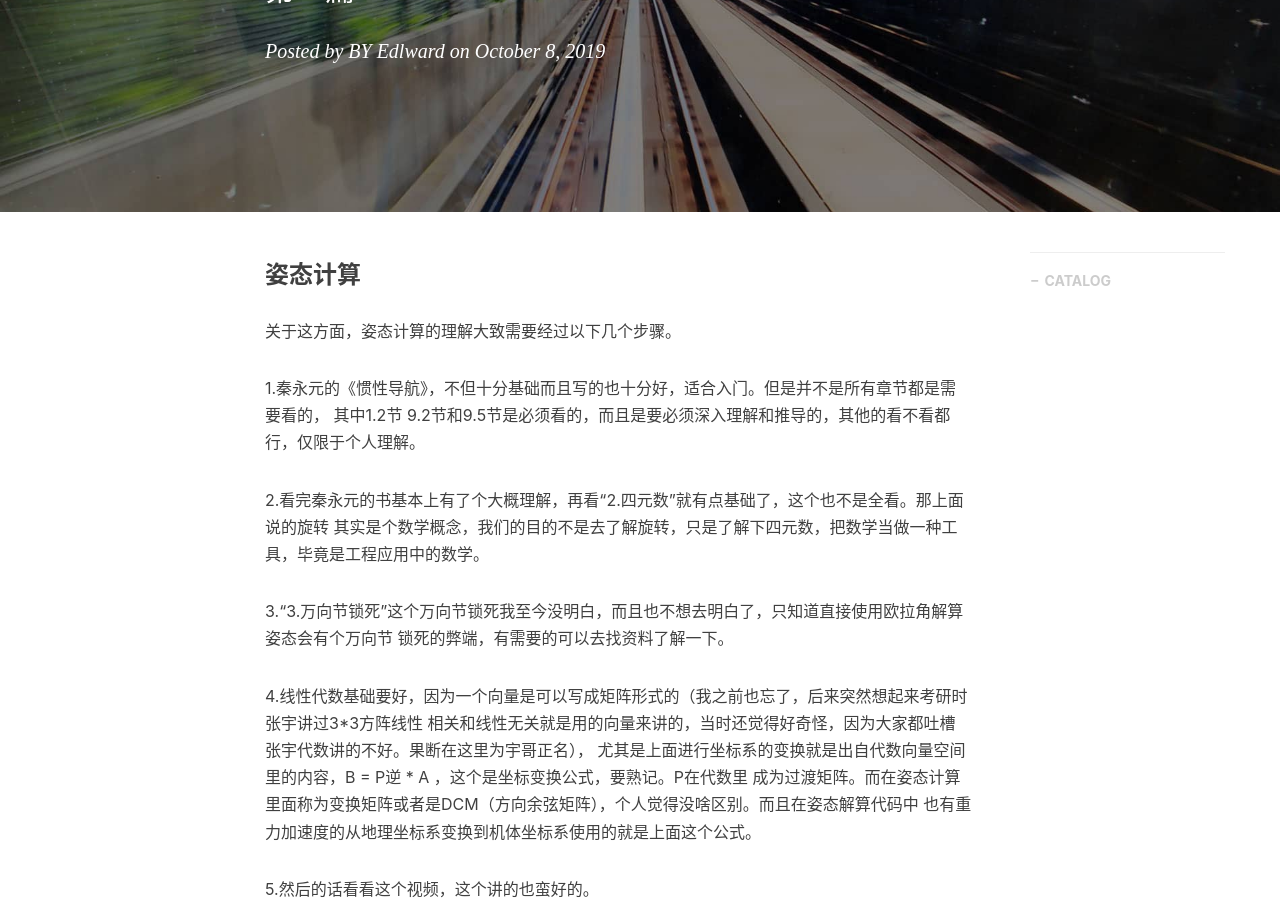
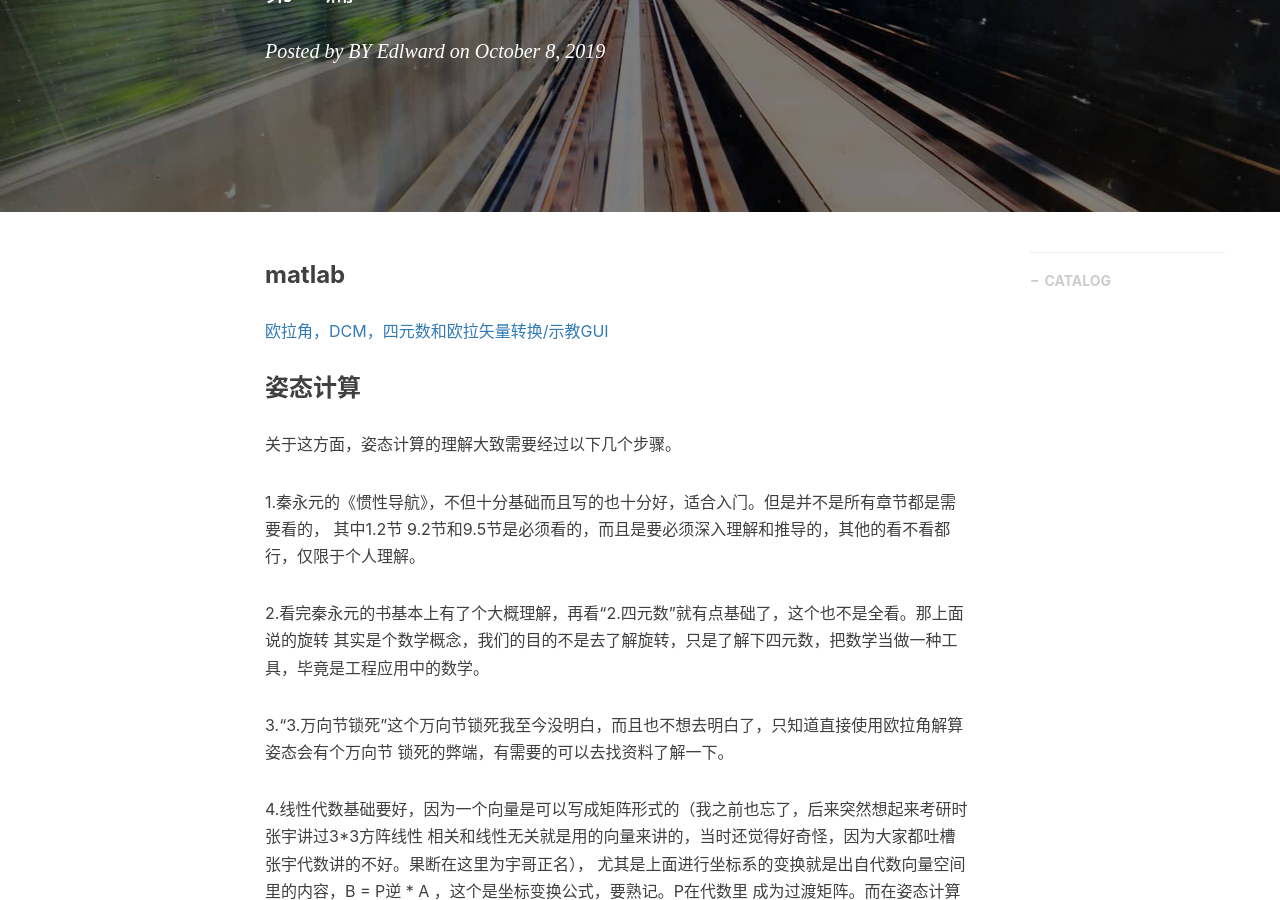
Before and after one commit to gary-robotics/dlward, a Jekyll site: the page built from _posts/2019-10-31-姿态计算-2019.markdown, in a window 1280 px wide and 900 px high, scrolled down 311 px. Built offline with Jekyll 4.4.1, drawn with Linux system fonts in a browser that asks for light colours; nearby versions of some CDN libraries; comment, search, counter and statistics services are not loaded.

Commit message:
Update 2019-10-31-姿态计算-2019.markdown

```diff
--- a/_posts/2019-10-31-姿态计算-2019.markdown
+++ b/_posts/2019-10-31-姿态计算-2019.markdown
@@ -9,6 +9,10 @@ catalog: true                       # 是否归档
 tags:                               #标签
     - 姿态计算
 ---
+### matlab
+[欧拉角，DCM，四元数和欧拉矢量转换/示教GUI](https://ww2.mathworks.cn/matlabcentral/fileexchange/27653-euler-angle-dcm-quaternion-and-euler-vector-conversion-teaching-gui)
+
+
 ### 姿态计算
 关于这方面，姿态计算的理解大致需要经过以下几个步骤。
 
```
